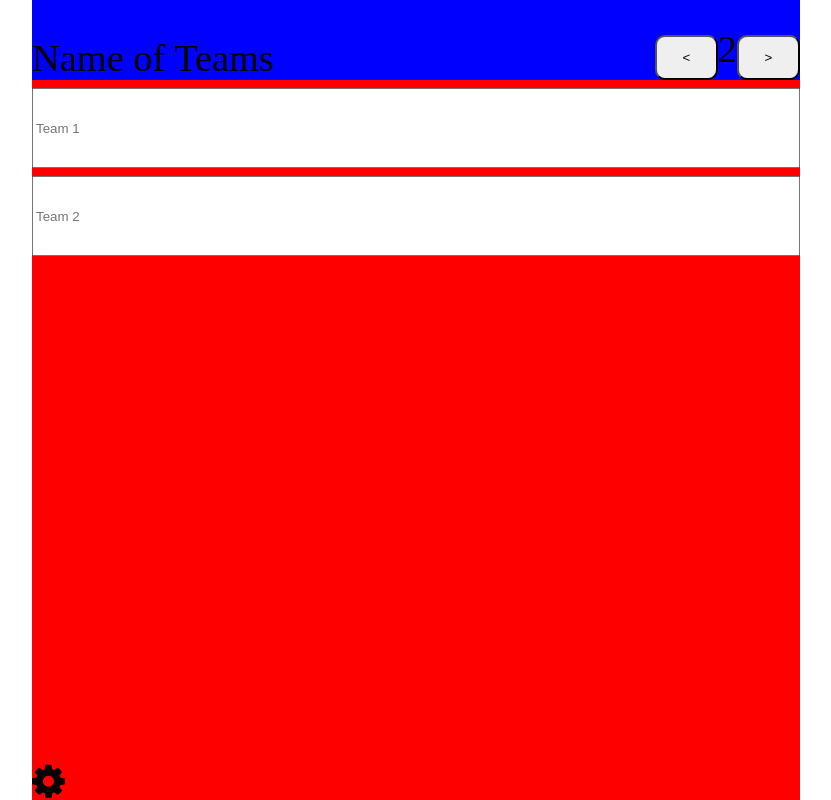
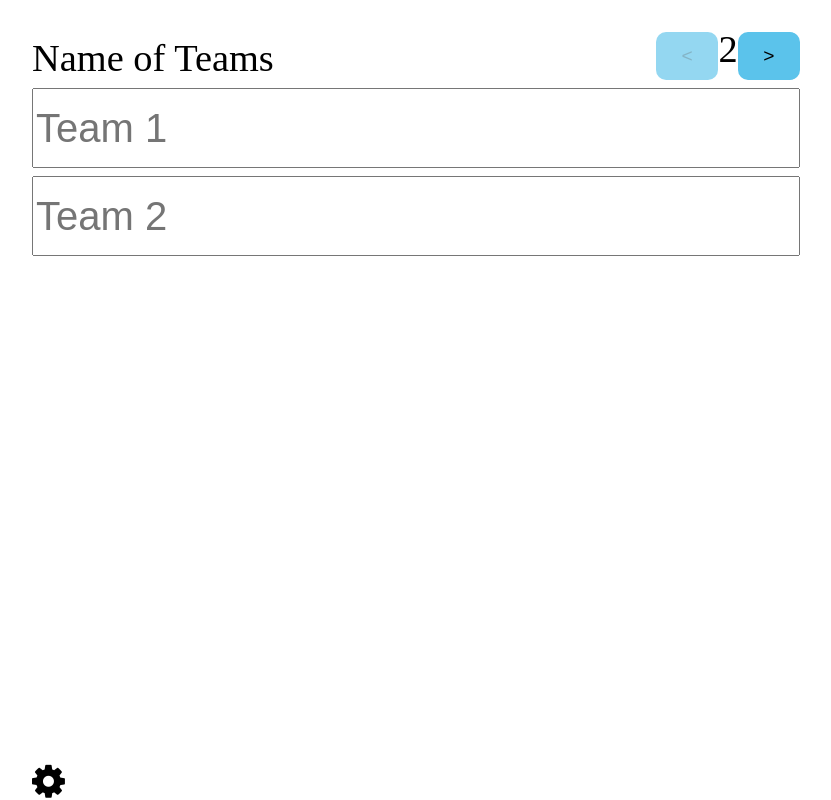
Before and after one commit to Risingvirtue/Taboo, a React (Create React App) app: page / in a window 1280 px wide. Shown: the whole page, without its empty margins (224-1055 px from the left). Built offline with nearby package versions, Linux system fonts and the light colour scheme.

Commit message:
buttons from 2-4 work

```diff
--- a/src/Title/Increment.css
+++ b/src/Title/Increment.css
@@ -1,7 +1,19 @@
 .arrow {
   border-radius: 10px;
   padding: 1vw 2vw;
+  font-size: 50%;
 }
+button {
+  background-color: #5BC3EB;
+  border: black;
+}
+
+button:disabled {
+  opacity: 0.65;
+  cursor: not-allowed;
+}
+
+
 
 #container {
   position: absolute;
--- a/src/Title/Increment.js
+++ b/src/Title/Increment.js
@@ -10,16 +10,15 @@ const colors = {
 
 class Increment extends React.Component {
 
-
   render() {
     const leftArrow = "<";
     const rightArrow = ">";
 
     return (
       <span id="container">
-        <button className="arrow" onClick={this.props.handleLeft}>{leftArrow}</button>
+        <button className='arrow' disabled={this.props.value == 2} onClick={this.props.handleLeft}>{leftArrow}</button>
         <span>{this.props.value}</span>
-        <button className="arrow" onClick={this.props.handleRight}>{rightArrow}</button>
+        <button className="arrow" disabled={this.props.value == 4} onClick={this.props.handleRight}>{rightArrow}</button>
       </span>
     )
   }
--- a/src/Title/Title.css
+++ b/src/Title/Title.css
@@ -7,12 +7,12 @@ body, html {
   width: 60%;
   margin-left: 20%;
   height: 100vh;
-  background-color: red;
+
 }
 
 .team {
   position: relative;
-  background-color: blue;
+
   width: 100%;
   height: 10%;
   font-size: 3vw;
@@ -23,6 +23,7 @@ body, html {
   box-sizing: border-box;
   height: 10vh;
   margin-top: 1vh;
+  font-size: 5vh;
 }
 
 #settings {
--- a/src/Title/Title.js
+++ b/src/Title/Title.js
@@ -31,6 +31,7 @@ class Title extends React.Component {
   }
 
   render() {
+
     return (
       <div className="menu">
         <link rel="stylesheet" href="https://cdnjs.cloudflare.com/ajax/libs/font-awesome/4.7.0/css/font-awesome.min.css"/>
@@ -43,7 +44,7 @@ class Title extends React.Component {
         <div>
         {this.state.teams.map(team => <input className="team-name" placeholder={'Team ' + (team.id + 1)} />)}
         </div>
-        <i id="settings" class="fa fa-cog" aria-hidden="true"></i>
+        <i id="settings" className="fa fa-cog" aria-hidden="true"></i>
       </div>
     )
   }
```
